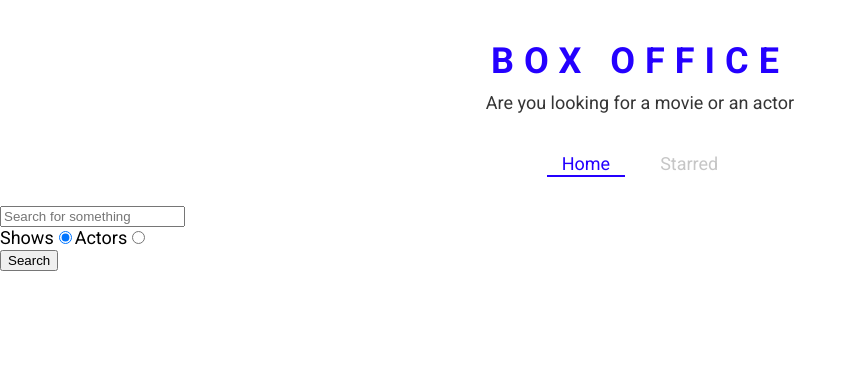
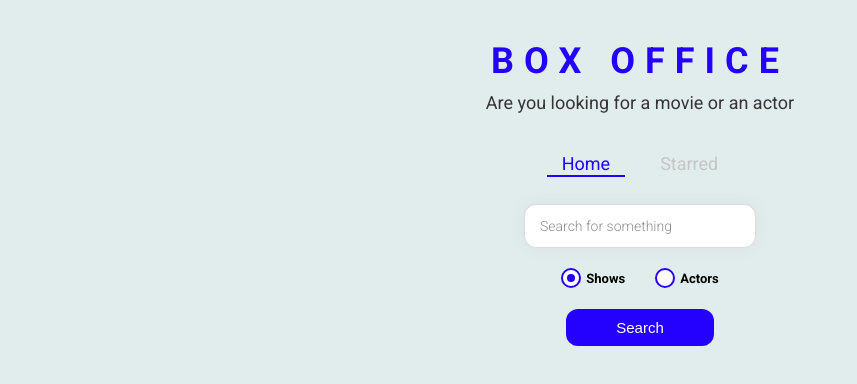
Before and after one commit to chetan386/box-office, a React (Create React App) app: page / in a window 1280 px wide. Shown: the top 384 px of the page, without its empty margins (0-857 px from the left). Built offline with nearby package versions, Linux system fonts and the light colour scheme.

Commit message:
styled the entire app

```diff
--- /dev/null
+++ b/src/components/CustomRadio.jsx
@@ -0,0 +1,69 @@
+import React from 'react';
+import styled from 'styled-components';
+
+const RadioWrapper = styled.label`
+  display: block;
+  position: relative;
+  padding-left: 25px;
+  cursor: pointer;
+  font-size: 13px;
+  user-select: none;
+  font-weight: 700;
+  line-height: 1.65;
+
+  input {
+    position: absolute;
+    opacity: 0;
+    cursor: pointer;
+  }
+
+  span {
+    position: absolute;
+    top: 0;
+    left: 0;
+    height: 16px;
+    width: 16px;
+    background-color: #fff;
+    border: 2px solid ${({ theme }) => theme.mainColors.blue};
+    border-radius: 50%;
+  }
+
+  input:checked ~ span {
+    background-color: #fff;
+    border: 2px solid ${({ theme }) => theme.mainColors.blue};
+  }
+
+  span:after {
+    content: '';
+    position: absolute;
+    display: none;
+  }
+
+  input:checked ~ span:after {
+    display: block;
+  }
+
+  span:after {
+    top: 4px;
+    left: 4px;
+    width: 8px;
+    height: 8px;
+    border-radius: 50%;
+    background: ${({ theme }) => theme.mainColors.blue};
+  }
+`;
+
+function CustomRadio({ label, ...restProps }) {
+  return (
+    <RadioWrapper htmlFor={restProps.id}>
+      {label}
+      <input
+        {...restProps}
+        type="radio"
+      />
+      <span />
+    </RadioWrapper>
+  );
+}
+
+export default CustomRadio;
--- a/src/components/styled.jsx
+++ b/src/components/styled.jsx
@@ -5,6 +5,7 @@
  justify-content: center;
  flex-wrap:wrap;
 `
+
 export const SearchCard = styled.div`
 width: 300px;
 height: 100%;
--- a/src/index.css
+++ b/src/index.css
@@ -3,4 +3,5 @@
   font-size: 18px;
   margin: 0;
   padding-top: 40px;
+  background-color: rgb(225, 236, 236);
 }
--- a/src/pages/Home.jsx
+++ b/src/pages/Home.jsx
@@ -1,72 +1,102 @@
-import React,{ useState } from 'react'
+import React, { useState } from 'react';
 import ActorGrid from '../components/actors/ActorGrid';
-import MainPageLayout from '../components/MainPageLayout'
+import CustomRadio from '../components/CustomRadio';
+import MainPageLayout from '../components/MainPageLayout';
 import ShowGrid from '../components/show/ShowGrid';
 import { apiGet } from '../misc/config';
 import { useLastQuery } from '../misc/custom-hooks';
+import {
+  RadioInputsWrapper,
+  SearchButtonWrapper,
+  SearchInput,
+} from './Home.styled';
 
 function Home() {
+  const [input, setInput] = useLastQuery();
+  const [results, setResults] = useState(null);
+  const [searchOption, setSearchOption] = useState('shows');
+  const isShowsSearch = searchOption === 'shows';
 
-const[input,setInput] = useLastQuery();
-const[results,setResults] = useState(null);
-const [searchOption,setSearchOption] = useState('shows');
-const isShowsSearch = searchOption === "shows";
+  // useEffect allows us to hook into different component lifecycle events such as componentdid mount, componentwillmount
+  // to access componentdidmount
 
-// useEffect allows us to hook into different component lifecycle events such as componentdid mount, componentwillmount
-// to access componentdidmount
+  const onSearch = () => {
+    apiGet(`/search/${searchOption}?q=${input}`).then(result => {
+      setResults(result);
+    });
+  };
 
-const onSearch = () =>{
-  apiGet(`/search/${searchOption}?q=${input}`).then(result=>{
-    setResults(result);
-  })}
+  const onInputChange = ev => {
+    setInput(ev.target.value);
+  };
 
-const onInputChange = (ev) =>{
-    setInput(ev.target.value);
-}
+  const onKeyDown = ev => {
+    if (ev.keyCode === 13) {
+      onSearch();
+    }
+  };
 
-const onKeyDown = (ev) =>{
-    if(ev.keyCode===13){
-        onSearch();
-    }
-}
+  const onRadioChange = ev => {
+    setSearchOption(ev.target.value);
+  };
 
-const onRadioChange = (ev) =>{
-    setSearchOption(ev.target.value)
-}
-
-
-const renderResults = ( ()=> {
-
-    if(results && results.length === 0){
-        return <div>No results</div>
+  const renderResults = () => {
+    if (results && results.length === 0) {
+      return <div>No results</div>;
     }
 
-    if(results && results.length > 0){
-        return results[0].show ? <ShowGrid  data = {results}/> : <ActorGrid data={results} />
-
+    if (results && results.length > 0) {
+      return results[0].show ? (
+        <ShowGrid data={results} />
+      ) : (
+        <ActorGrid data={results} />
+      );
     }
 
     return null;
-})
+  };
 
   return (
+
     <MainPageLayout>
-      <input type="text" onChange={onInputChange} onKeyDown={onKeyDown} val={input} placeholder="Search for something" />
-      <div>
-        <label htmlFor="shows-search">
-            Shows
-            <input id= 'shows-search' type="radio" value="shows" onChange={onRadioChange} checked={isShowsSearch}/>
-            </label>
+      <SearchInput
+        type="text"
+        onChange={onInputChange}
+        onKeyDown={onKeyDown}
+        val={input}
+        placeholder="Search for something"
+      />
+      <RadioInputsWrapper>
+        <div>
+          <CustomRadio
+            label="Shows"
+            id="shows-search"
+            value="shows"
+            onChange={onRadioChange}
+            checked={isShowsSearch}
+          />
+        </div>
 
-            <label htmlFor="actors-search">
-            Actors
-            <input id= 'actors-search' type="radio" value="people" onChange={onRadioChange} checked={!isShowsSearch}/>
-            </label>
-      </div>
-      <button type='button' onClick={onSearch}>Search</button>
+        <div>
+        <CustomRadio
+            label="Actors"
+            id="actors-search"
+            value="people"
+            onChange={onRadioChange}
+            checked={!isShowsSearch}
+          />
+        </div>
+      </RadioInputsWrapper>
+
+      <SearchButtonWrapper>
+        <button type="button" onClick={onSearch}>
+          Search
+        </button>
+      </SearchButtonWrapper>
       {renderResults()}
     </MainPageLayout>
-  )
+
+  );
 }
 
-export default Home
+export default Home;
--- /dev/null
+++ b/src/pages/Home.styled.jsx
@@ -0,0 +1,49 @@
+import styled from "styled-components";
+
+export const SearchInput = styled.input`
+  display: block;
+  font-family: 'Roboto', sans-serif;
+  width: 200px;
+  margin: auto;
+  outline: none;
+  padding: 13px 15px;
+  border: 1px solid #dbdbdb;
+  box-shadow: 0px 0px 10px 0px rgba(219, 219, 219, 0.5);
+  font-size: 14px;
+  border-radius: 12px;
+  color: #8d8d8d;
+
+  &::placeholder {
+    font-weight: 300;
+    color: #8d8d8d;
+  }
+`;
+
+export const RadioInputsWrapper = styled.div`
+  display: flex;
+  justify-content: center;
+  margin: 20px 0;
+
+  div {
+    margin: 0 15px;
+  }
+`;
+
+export const SearchButtonWrapper = styled.div`
+  text-align: center;
+  margin-bottom: 35px;
+
+  button {
+    color: #fff;
+    background-color: ${({ theme }) => theme.mainColors.blue};
+    margin: auto;
+    padding: 10px 50px;
+    font-size: 15px;
+    border: none;
+    outline: none;
+    border-radius: 12px;
+    &:hover {
+      cursor: pointer;
+    }
+  }
+`;
```
